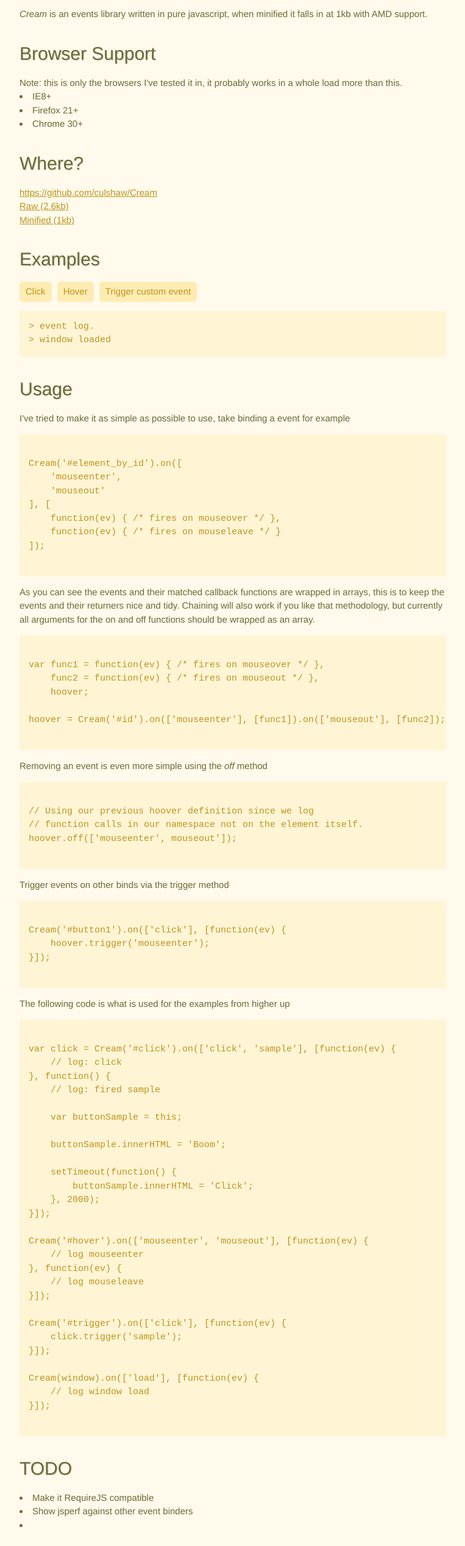
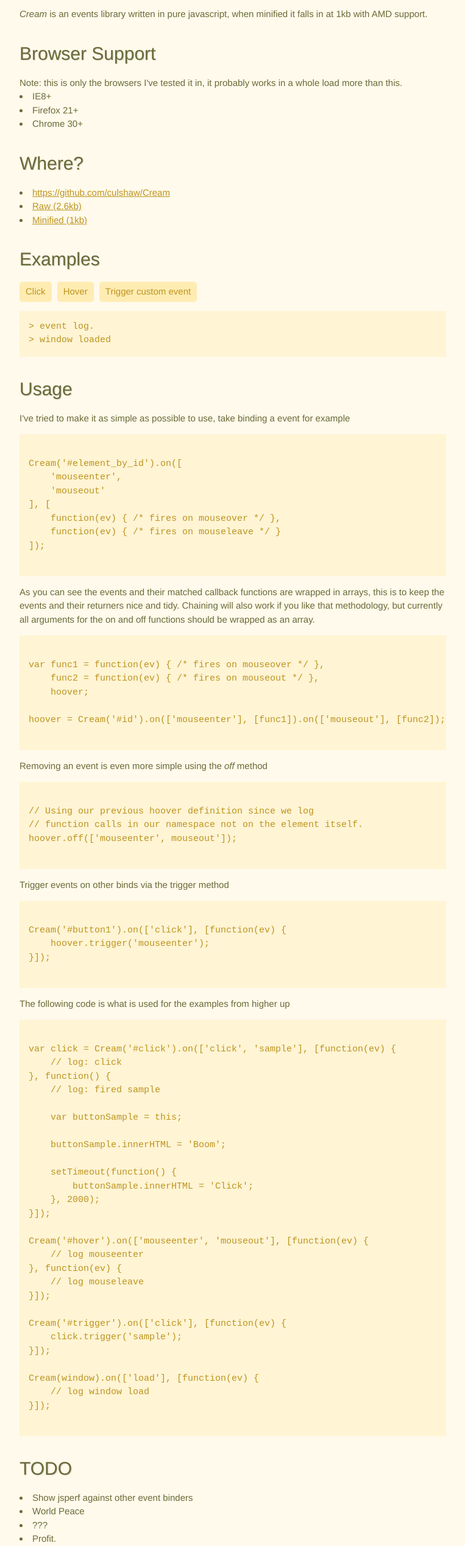
Before and after one commit to culshaw/culshaw.github.com, a plain HTML site: page cream/index.html in a window 1280 px wide. Shown: the part 153-2688 px from the top of the page at 61% size, without its empty margins (258-1021 px from the left). Before the commit the page ends 2665 px from the top, so only its background shows below. Drawn offline with Linux system fonts and the light colour scheme.

Commit message:
Updated lovely index file

```diff
--- a/cream/index.html
+++ b/cream/index.html
@@ -21,9 +21,11 @@
 			<li>Chrome 30+</li>
 		</ul>
         <h2>Where?</h2>
-        <a href="https://github.com/culshaw/Cream">https://github.com/culshaw/Cream</a><br>
-        <a href="https://raw.github.com/culshaw/Cream/master/js/cream.js">Raw (2.6kb)</a><br>
-        <a href="https://raw.github.com/culshaw/Cream/master/js/cream.min.js">Minified (1kb)</a>
+        <ul>
+            <li><a href="https://github.com/culshaw/Cream">https://github.com/culshaw/Cream</a></li>
+            <li><a href="https://raw.github.com/culshaw/Cream/master/js/cream.js">Raw (2.6kb)</a></li>
+            <li><a href="https://raw.github.com/culshaw/Cream/master/js/cream.min.js">Minified (1kb)</a></li>
+        </ul>
 		<h2>Examples</h2>
 	    <button id="click">Click</button>
 	    <button id="hover">Hover</button>
@@ -92,9 +94,10 @@ Cream(window).on(['load'], [function(ev) {
 		</div>
 		<h2>TODO</h2>
 		<ul>
-			<li>Make it RequireJS compatible</li>
 			<li>Show jsperf against other event binders</li>
-			<li></li>
+            <li>World Peace</li>
+            <li>???</li>
+            <li>Profit.</li>
 		</ul>
 	</section>
 
```
